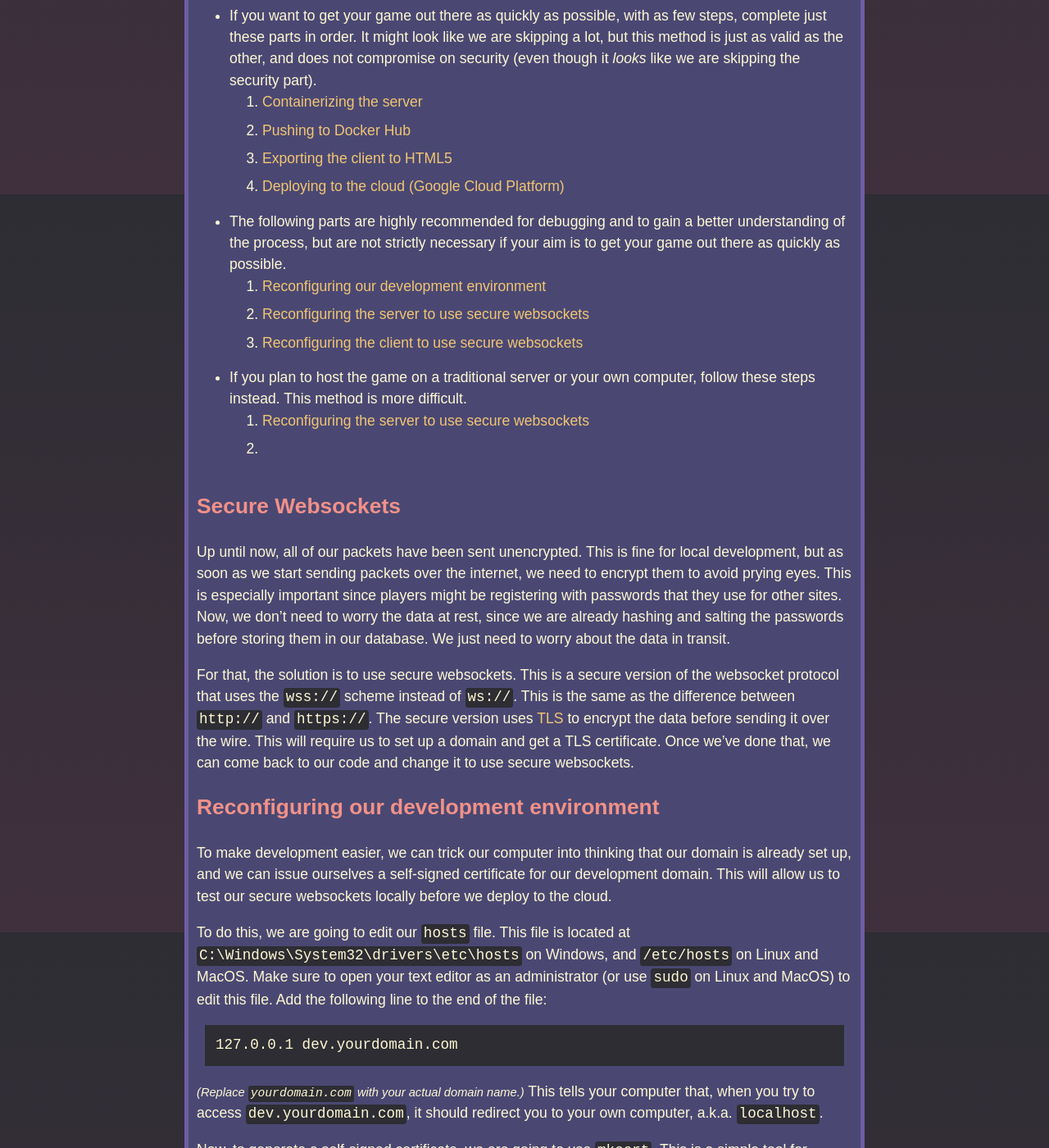
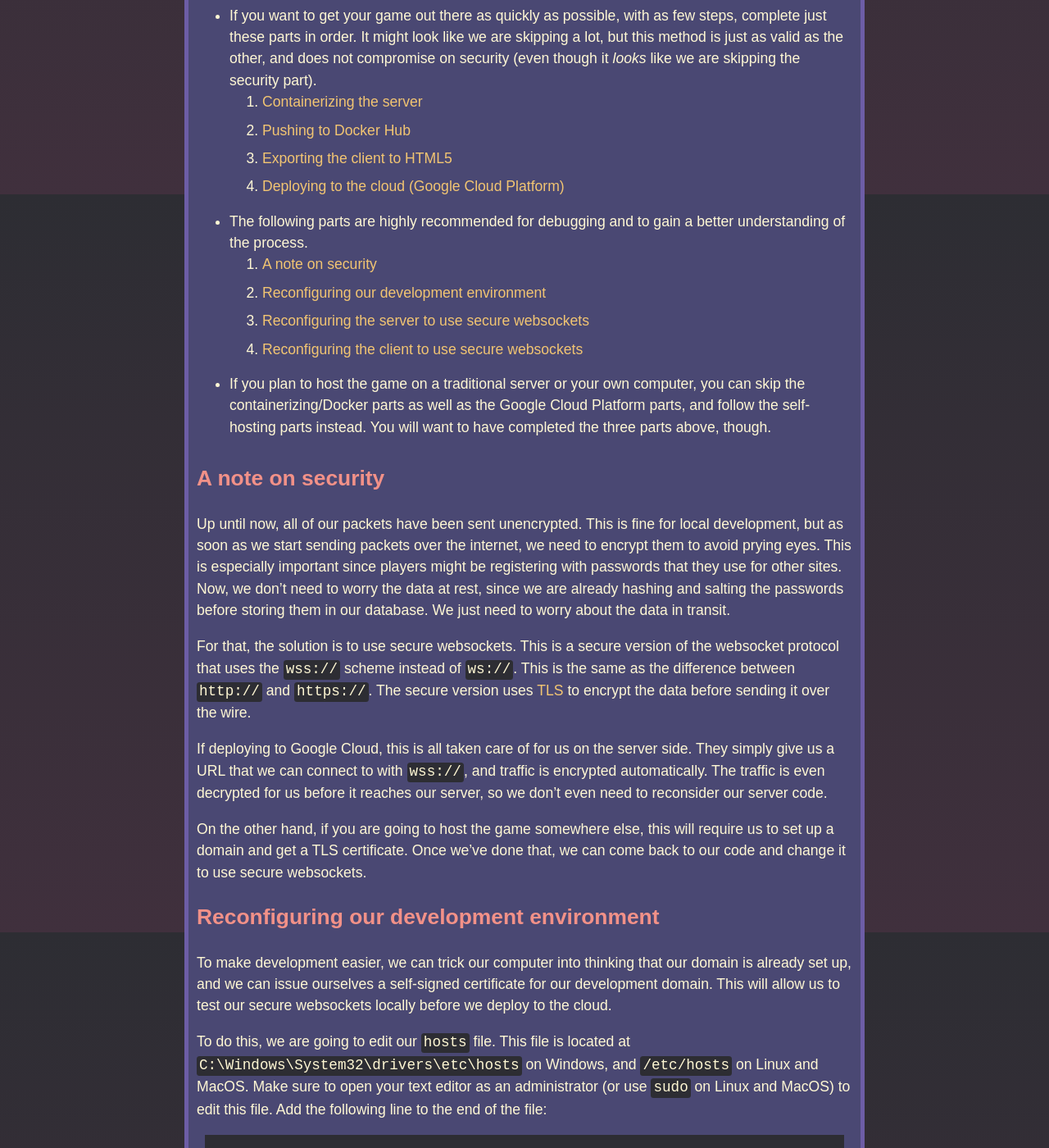
Before and after one commit to tristanbatchler/tbat.me, a Jekyll site: the page built from _posts/2024-11-22-godot-golang-mmo-part-12.md, in a window 1280 px wide and 1400 px high, scrolled down 663 px. Shown: the whole window at 82% size. Built offline with Jekyll 4.4.1, drawn with Linux system fonts in a browser that asks for light colours; some web fonts are replaced.

Commit message:
Refactor hiscore variable assignment and update security section in deployment guide

```diff
--- a/_posts/2024-11-22-godot-golang-mmo-part-12.md
+++ b/_posts/2024-11-22-godot-golang-mmo-part-12.md
@@ -19,20 +19,23 @@ We will explore two options for deploying the server to the cloud: Google Cloud
 3. [Exporting the client to HTML5](#exporting-the-client-to-html5)
 4. [Deploying to the cloud (Google Cloud Platform)](#deploying-to-the-cloud-google-cloud-platform)
 
-* The following parts are highly recommended for debugging and to gain a better understanding of the process, but are not strictly necessary if your aim is to get your game out there as quickly as possible.
-1. [Reconfiguring our development environment](#reconfiguring-our-development-environment)
-2. [Reconfiguring the server to use secure websockets](#reconfiguring-the-server-to-use-secure-websockets)
-3. [Reconfiguring the client to use secure websockets](#reconfiguring-the-client-to-use-secure-websockets)
+* The following parts are highly recommended for debugging and to gain a better understanding of the process.
+1. [A note on security](#a-note-on-security)
+2. [Reconfiguring our development environment](#reconfiguring-our-development-environment)
+3. [Reconfiguring the server to use secure websockets](#reconfiguring-the-server-to-use-secure-websockets)
+4. [Reconfiguring the client to use secure websockets](#reconfiguring-the-client-to-use-secure-websockets)
 
-* If you plan to host the game on a traditional server or your own computer, follow these steps instead. This method is more difficult.
-1. [Reconfiguring the server to use secure websockets](#reconfiguring-the-server-to-use-secure-websockets)
-2.
+* If you plan to host the game on a traditional server or your own computer, you can skip the containerizing/Docker parts as well as the Google Cloud Platform parts, and follow the self-hosting parts instead. You will want to have completed the three parts above, though.
 
-## Secure Websockets
+## A note on security
 
 Up until now, all of our packets have been sent unencrypted. This is fine for local development, but as soon as we start sending packets over the internet, we need to encrypt them to avoid prying eyes. This is especially important since players might be registering with passwords that they use for other sites. Now, we don't need to worry the data at rest, since we are already hashing and salting the passwords before storing them in our database. We just need to worry about the data in transit.
 
-For that, the solution is to use secure websockets. This is a secure version of the websocket protocol that uses the `wss://` scheme instead of `ws://`. This is the same as the difference between `http://` and `https://`. The secure version uses [TLS](https://en.wikipedia.org/wiki/Transport_Layer_Security) to encrypt the data before sending it over the wire. This will require us to set up a domain and get a TLS certificate. Once we've done that, we can come back to our code and change it to use secure websockets.
+For that, the solution is to use secure websockets. This is a secure version of the websocket protocol that uses the `wss://` scheme instead of `ws://`. This is the same as the difference between `http://` and `https://`. The secure version uses [TLS](https://en.wikipedia.org/wiki/Transport_Layer_Security) to encrypt the data before sending it over the wire.
+
+If deploying to Google Cloud, this is all taken care of for us on the server side. They simply give us a URL that we can connect to with `wss://`, and traffic is encrypted automatically. The traffic is even decrypted for us before it reaches our server, so we don't even need to reconsider our server code.
+
+On the other hand, if you are going to host the game somewhere else, this will require us to set up a domain and get a TLS certificate. Once we've done that, we can come back to our code and change it to use secure websockets.
 
 ## Reconfiguring our development environment
 
```
Also changed, not shown: _posts/2024-11-16-godot-golang-mmo-part-9.md (+1 -2 lines).
